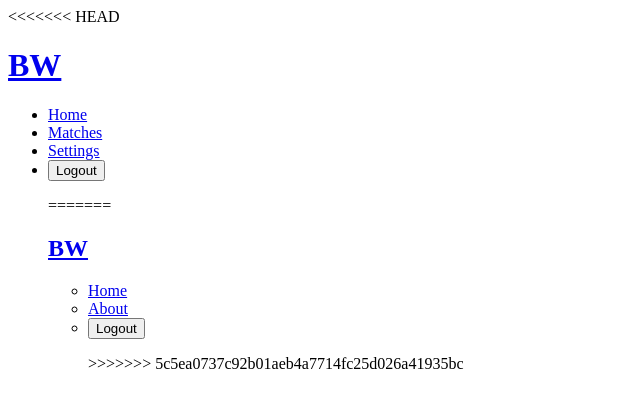
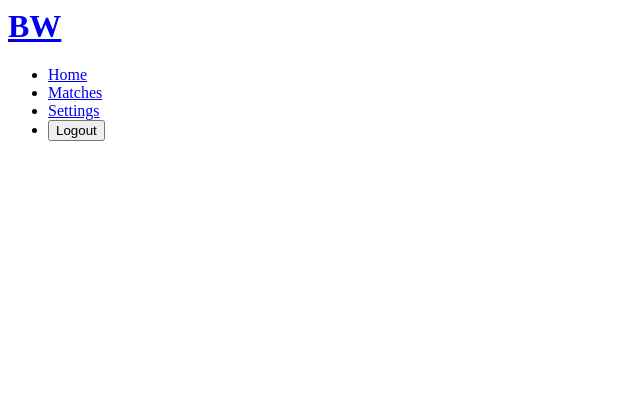
Before and after one commit to echocli/cs4640, a PHP site: page /mem_header.php in a window 1280 px wide. Shown: the top 408 px of the page, without its empty margins (0-640 px from the left). Run offline with PHP 8.4, Linux system fonts and the light colour scheme.

Commit message:
readjusted header

```diff
--- a/mem_header.php
+++ b/mem_header.php
@@ -13,16 +13,8 @@
 		<div id="fh5co-wrapper">
 		<div id="fh5co-page">
 		<div id="fh5co-header">
-		<!--
-			<div class="top">
-				<div class="container">
-					<span> <a href="#"><i>@</i> info@freehtml5.co</a></span>
-					<span> <a href="tel://+12345678910"><i class="icon-mobile3"></i> 123 4567 8910</a></span>
-				</div>
-			</div>
-		-->
+
 			<!-- end:top -->
-<<<<<<< HEAD
 			<header id="fh5co-header-section" top="10%">
 				<div class="container">
 					<div class="nav-header">
@@ -35,55 +27,7 @@
                             <li><a href="Matches.php">Matches</a></li>
                             <li><a href="Settings.php">Settings</a></li>
                             <li><form action="Logout.php" method="post"><input type="submit" value="Logout"></form></li>
-=======
-			<header id="fh5co-header-section">
-				<div class="container">
-					<div class="nav-header">
-						<a href="#" class="js-fh5co-nav-toggle fh5co-nav-toggle"><i></i></a>
-						<h1 id="fh5co-logo"><a href="index.php">BW</a></h1>
-						<!-- START #fh5co-menu-wrap -->
-					<nav id="fh5co-menu-wrap" role="navigation">
-						<ul class="sf-menu" id="fh5co-primary-menu">
-							<li>
-								<a href="index.php">Home</a>
-							</li>
-							<!--
-							<li>
-								<a href="portfolio.html">Portfolio</a>
-							</li>
-							<li>
-								<a href="services.html" class="fh5co-sub-ddown">Services</a>
-								 <ul class="fh5co-sub-menu">
-								 	<li><a href="left-sidebar.html">Web Development</a></li>
-
-								 	<li><a href="right-sidebar.html">Branding &amp; Identity</a></li>
-									<li>
-										<a href="#" class="fh5co-sub-ddown">Free HTML5</a>
-										<ul class="fh5co-sub-menu">
-											<li><a href="http://freehtml5.co/preview/?item=build-free-html5-bootstrap-template" target="_blank">Build</a></li>
-											<li><a href="http://freehtml5.co/preview/?item=work-free-html5-template-bootstrap" target="_blank">Work</a></li>
-											<li><a href="http://freehtml5.co/preview/?item=light-free-html5-template-bootstrap" target="_blank">Light</a></li>
-											<li><a href="http://freehtml5.co/preview/?item=relic-free-html5-template-using-bootstrap" target="_blank">Relic</a></li>
-											<li><a href="http://freehtml5.co/preview/?item=display-free-html5-template-using-bootstrap" target="_blank">Display</a></li>
-											<li><a href="http://freehtml5.co/preview/?item=sprint-free-html5-template-bootstrap" target="_blank">Sprint</a></li>
-										</ul>
-									</li>
-
-									<li><a href="#">UI Animation</a></li>
-									<li><a href="#">Copywriting</a></li>
-									<li><a href="#">Photography</a></li>
-								</ul>
-							</li>
-							-->
-							<li><a href="about.php">About</a></li>
-							<li>
-								<form action="Logout" method="post">
-									<input type="submit" value="Logout">
-								</form>
-							</li>
-							<!--<li><a href="contact.html">Contact</a></li>-->
->>>>>>> 5c5ea0737c92b01aeb4a7714fc25d026a41935bc
-						</ul>
+							</ul>
 					</nav>
 					</div>
 				</div>
```
